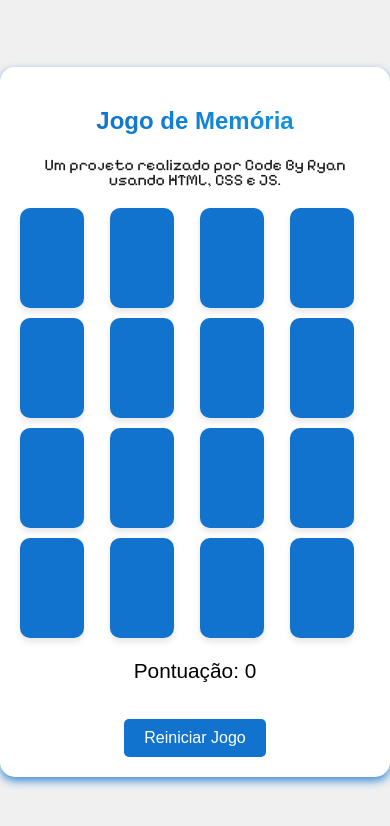
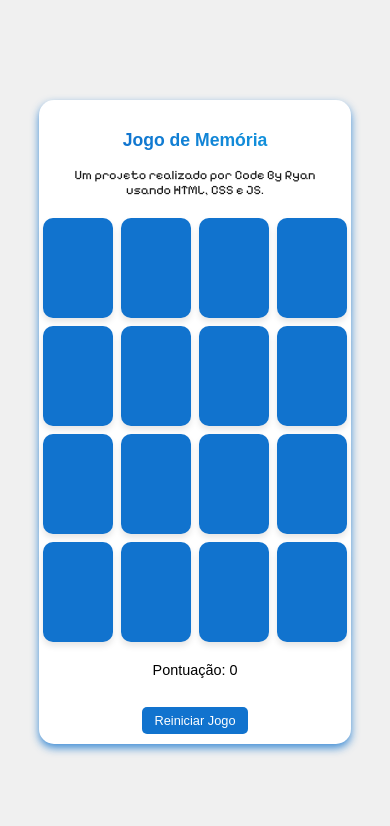
Before and after one commit to CodeBy-Ryan/Jogo-de-Memoria, a plain HTML site: page index.html in a window 390 px wide. Drawn offline with Linux system fonts and the light colour scheme.

Commit message:
Atualização de css

```diff
--- a/CSS/global.css
+++ b/CSS/global.css
@@ -136,78 +136,78 @@ button:active {
 /* Estilo geral para dispositivos menores */
 @media (max-width: 600px) {
   .game-wrapper {
-    width: 90%; /* Ocupa 100% da largura da tela */
-    max-width: 400px; /* Limita a largura máxima */
-    padding: 15px; /* Reduz o espaçamento interno */
+    width: 100%; /* Ocupa 100% da largura da tela */
+    max-width: 300px; /* Limita a largura máxima */
+    padding: 5px; /* Reduz o espaçamento interno */
     margin: 0 auto; /* Centraliza horizontalmente */
   }
 
   h1 {
-    font-size: 1.2rem; /* Reduz o tamanho do título */
+    font-size: 0.9rem; /* Título menor */
   }
 
   h4 {
-    font-size: 0.9rem; /* Ajusta o tamanho do subtítulo */
+    font-size: 0.7rem; /* Subtítulo ainda menor */
   }
 
   .grid {
     grid-template-columns: repeat(3, 1fr); /* 3 colunas no grid */
-    gap: 10px; /* Espaçamento entre as cartas */
+    gap: 5px; /* Espaçamento bem reduzido entre as cartas */
   }
 
   .card {
-    width: 80%; /* Cartas ocupam a largura máxima da célula */
-    max-width: 80px; /* Limite máximo de largura */
+    width: 100%; /* Cartas ocupam toda a célula */
+    max-width: 50px; /* Cartas ainda menores */
     aspect-ratio: 1 / 1; /* Mantém o formato quadrado */
-    font-size: 1.2em; /* Ajusta o tamanho do texto */
+    font-size: 0.8rem; /* Texto reduzido nas cartas */
   }
 
   .score {
-    font-size: 1rem; /* Ajusta o tamanho da pontuação */
+    font-size: 0.8rem; /* Texto da pontuação menor */
   }
 
   button {
-    font-size: 0.9rem; /* Ajusta o tamanho do botão */
-    padding: 8px 16px; /* Reduz o padding do botão */
+    font-size: 0.7rem; /* Botão mais compacto */
+    padding: 4px 8px; /* Padding bem reduzido */
   }
 }
 
 /* Estilo para dispositivos médios (tablets) */
 @media (max-width: 900px) {
   .game-wrapper {
-    width: 90%; /* O contêiner ocupa 100% da largura */
-    max-width: 500px; /* Limite máximo para tablets */
-    padding: 20px;
+    width: 90%; /* O contêiner ocupa 90% da largura */
+    max-width: 400px; /* Limite máximo para tablets */
+    padding: 10px; /* Reduzido para tablets */
     margin: 0 auto;
   }
 
   h1 {
-    font-size: 1.5rem; /* Tamanho do título maior para tablets */
+    font-size: 1.1rem; /* Título menor para tablets */
   }
 
   h4 {
-    font-size: 1rem; /* Ajusta o subtítulo */
+    font-size: 0.8rem; /* Subtítulo menor */
   }
 
   .grid {
     grid-template-columns: repeat(4, 1fr); /* 4 colunas no grid */
-    gap: 10px; /* Ajusta o espaçamento */
+    gap: 8px; /* Menor espaçamento entre cartas */
   }
 
   .card {
-    width: 80%;
-    max-width: 80px; /* Limite máximo de largura */
-    aspect-ratio: 1 / 1; /* Garante o formato quadrado */
-    font-size: 1.5em; /* Tamanho do texto ajustado */
+    width: 100%; /* Cartas ocupam toda a célula */
+    max-width: 70px; /* Cartas menores */
+    aspect-ratio: 1 / 1; /* Mantém o formato quadrado */
+    font-size: 1rem; /* Texto reduzido */
   }
 
   .score {
-    font-size: 1.3rem; /* Ajusta a pontuação */
+    font-size: 0.9rem; /* Texto da pontuação ajustado */
   }
 
   button {
-    font-size: 1rem; /* Tamanho maior para o botão */
-    padding: 10px 20px;
+    font-size: 0.8rem; /* Botão compacto */
+    padding: 6px 12px;
   }
 }
 
@@ -215,37 +215,37 @@ button:active {
 @media (min-width: 901px) {
   .game-wrapper {
     width: 100%;
-    max-width: 600px; /* Largura máxima no desktop */
-    padding: 30px;
+    max-width: 500px; /* Largura máxima reduzida */
+    padding: 15px;
     margin: 0 auto;
   }
 
   h1 {
-    font-size: 2rem; /* Tamanho do título maior */
+    font-size: 1.3rem; /* Título ligeiramente menor */
   }
 
   h4 {
-    font-size: 1.2rem; /* Subtítulo maior */
+    font-size: 1rem; /* Subtítulo ajustado */
   }
 
   .grid {
     grid-template-columns: repeat(4, 1fr); /* 4 colunas no grid */
-    gap: 15px; /* Espaçamento entre as cartas */
+    gap: 10px; /* Espaçamento moderado entre cartas */
   }
 
   .card {
     width: 100%;
-    max-width: 120px; /* Limite máximo de largura */
+    max-width: 90px; /* Cartas menores */
     aspect-ratio: 1 / 1; /* Mantém o formato quadrado */
-    font-size: 2em; /* Tamanho do texto */
+    font-size: 1.2rem; /* Texto ajustado */
   }
 
   .score {
-    font-size: 1.5rem; /* Tamanho maior para a pontuação */
+    font-size: 1rem; /* Pontuação menor */
   }
 
   button {
-    font-size: 1.2rem; /* Tamanho do botão maior */
-    padding: 12px 24px;
+    font-size: 0.9rem; /* Botão mais compacto */
+    padding: 8px 16px;
   }
 }
```
